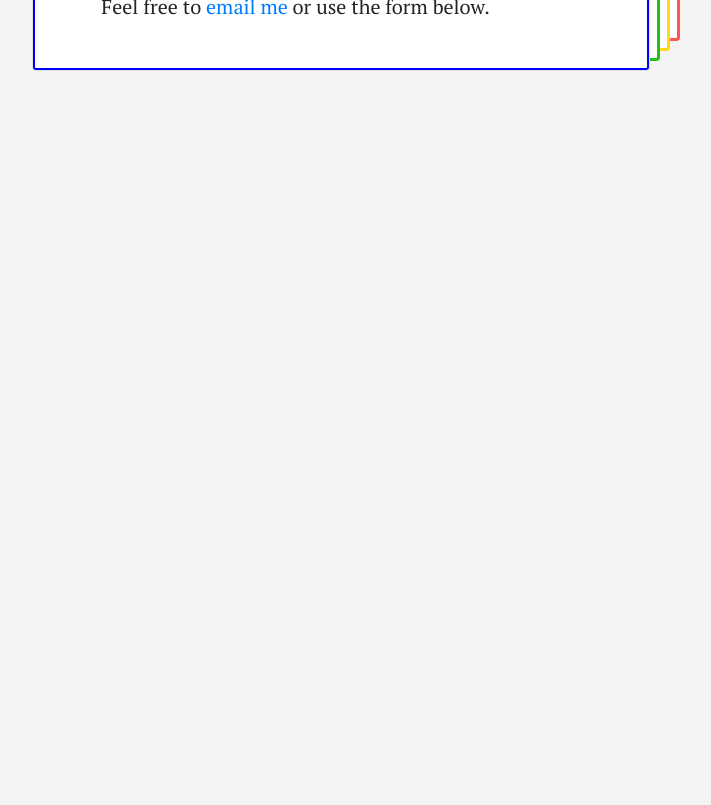
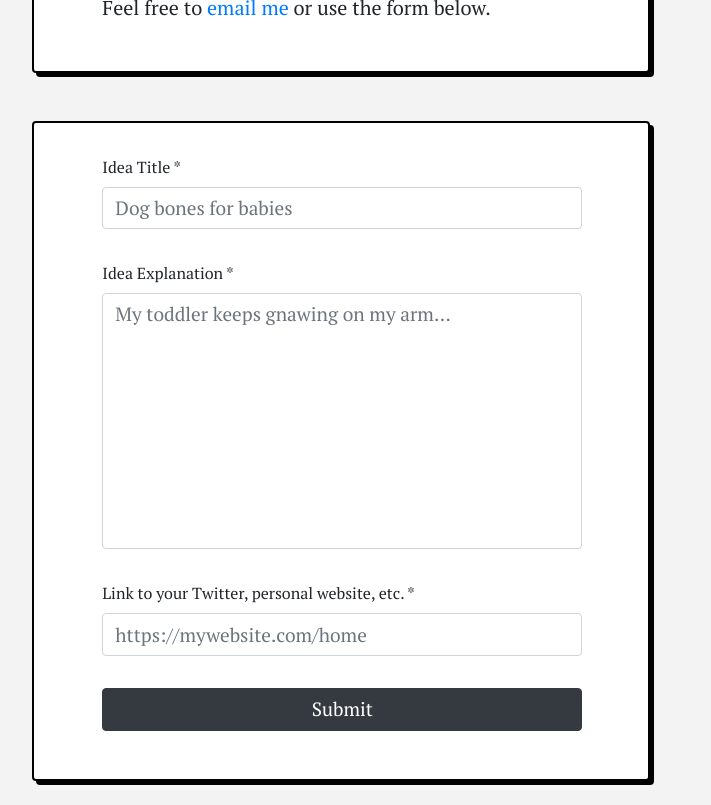
Before and after one commit to eleetyson/rfyes, a React (Create React App) app: page /about in a window 1280 px wide. Shown: the part 620-1425 px from the top of the page, without its empty margins (196-907 px from the left). Before the commit the page ends 800 px from the top, so only its background shows below. Built offline with nearby package versions, Linux system fonts and the light colour scheme.

Commit message:
separate about page logic into components

```diff
--- a/src/App.css
+++ b/src/App.css
@@ -76,6 +76,28 @@ a.btn-warning:hover { background-color: #ece159; }
 
 /* style about page links */
 p a:hover {
-  text-decoration: underline;
-  color: #00a6ff;
+  text-decoration: none;
+  /* color: #00a6ff; */
 }
+
+.form-group input,
+.form-group textarea,
+.form-group button {
+  width: 30rem;
+}
+
+.form-group input,
+.form-group textarea,
+.form-group input[type="url"],
+.form-group button {
+  font-size: 1.2rem;
+}
+
+.form-group label {
+  font-size: 1rem;
+}
+
+.form-group textarea {
+  height: 16rem;
+  resize: none;
+}
--- /dev/null
+++ b/src/components/Description.js
@@ -0,0 +1,21 @@
+import React from 'react'
+
+const AboutDescription = () => {
+  return (
+    <div className="card w-75 box-shadow mt-3 mb-5">
+      <div className="card-body mx-xl-5 mx-lg-5 mx-md-2 mx-sm-1 mx-xs-1 py-xl-3 py-lg-3 my-xl-3 my-lg-3">
+        <h2 className="py-2">What is this?</h2>
+        <p className="lead pb-3">RF Yes (Request For Yes) is an index of startup and side project suggestions. Kind of like Product Hunt but for stuff nobody's built yet.</p>
+
+        <h2 className="py-2">Where are the ideas from?</h2>
+        <p className="lead pb-3">These are locally sourced, non-GMO ideas from the <a href="https://thehustle.co/my-first-million-podcast/" target="_blank" rel="noopener noreferrer">My First Million podcast</a>, <a href="https://rfs100.com/" target="_blank" rel="noopener noreferrer">RFS 100 newsletter</a>, and disparate Twitter threads. None of them are mine!</p>
+
+        <h2 className="py-2">How can I submit an idea?</h2>
+        <p className="lead">Feel free to <a href="mailto:eleetyson@gmail.com?subject=👋&body=Hey Ethan - here's my idea...">email me</a> or use the form below.</p>
+      </div>
+    </div>
+  )
+
+}
+
+export default AboutDescription
--- /dev/null
+++ b/src/components/Form.js
@@ -0,0 +1,38 @@
+import React, { Component } from 'react'
+import { connect } from 'react-redux'
+
+class Form extends Component {
+  constructor() {
+    super()
+    this.state = {  }
+  }
+
+  render() {
+    return (
+      <div className="card w-75 box-shadow mt-5">
+        <div className="card-body mx-xl-5 mx-lg-5 mx-md-2 mx-sm-1 mx-xs-1 py-xl-3 py-lg-3 my-xl-3 my-lg-3">
+          <form className="form-group text-center">
+            <label className="text-left">Idea Title *
+              <input className="form-control mt-2 mb-4" type="text" name="title" placeholder="Dog bones for babies" autoComplete="off" required/>
+            </label>
+            <br></br>
+
+            <label className="text-left">Idea Explanation *
+              <textarea className="form-control mt-2 mb-4" type="text" name="content" placeholder="My toddler keeps gnawing on my arm..." autoComplete="off" resize="none" required/>
+            </label>
+
+            <label className="text-left">Link to your Twitter, personal website, etc. *
+              <input className="form-control mt-2 mb-4" type="url" name="link" placeholder="https://mywebsite.com/home" autoComplete="off" required/>
+            </label><br></br>
+
+            <button type="submit" className="btn btn-dark">Submit</button>
+          </form>
+        </div>
+      </div>
+    )
+  }
+
+}
+
+export default Form
+// export default connect()(Form)
--- a/src/containers/About.js
+++ b/src/containers/About.js
@@ -1,22 +1,12 @@
 import React from 'react'
+import Description from '../components/Description'
+import Form from '../components/Form'
 
 const About = () => {
   return (
     <div className="container col-xl-8 col-lg-10 col-md-10 col-sm-10 col-xs-10  offset-2  py-4 my-5">
-
-      <div className="card w-75 box-shadow-colorful my-3">
-        <div className="card-body mx-xl-5 mx-lg-5 mx-md-2 mx-sm-1 mx-xs-1 py-xl-3 py-lg-3 my-xl-3 my-lg-3">
-          <h2 className="py-2">What is this?</h2>
-          <p class="lead pb-3">RF Yes (Request For Yes) is an index of startup and side project suggestions. Kind of like Product Hunt but for stuff nobody's built yet.</p>
-
-          <h2 className="py-2">Where are the ideas from?</h2>
-          <p class="lead pb-3">These are locally sourced, non-GMO ideas from the <a href="https://thehustle.co/my-first-million-podcast/" target="_blank" rel="noopener noreferrer">My First Million podcast</a>, <a href="https://rfs100.com/" target="_blank" rel="noopener noreferrer">RFS 100 newsletter</a>, and disparate Twitter threads. None of them are mine!</p>
-
-          <h2 className="py-2">How can I submit an idea?</h2>
-          <p class="lead">Feel free to <a href="mailto:eleetyson@gmail.com?subject=👋&body=Hey Ethan - here's my idea...">email me</a> or use the form below.</p>
-        </div>
-      </div>
-
+      <Description />
+      <Form />
     </div>
   )
 
```
